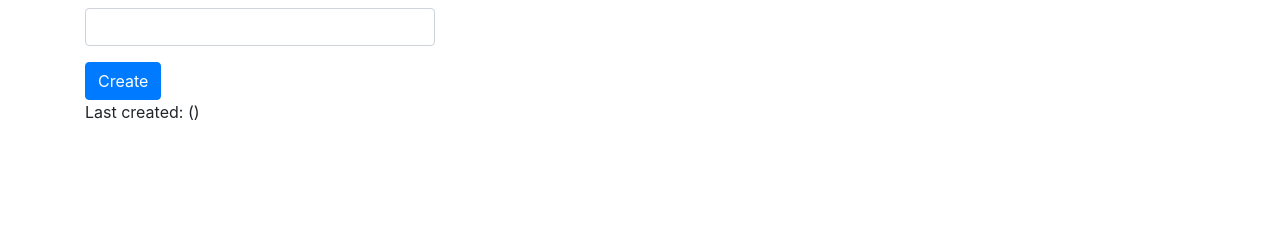
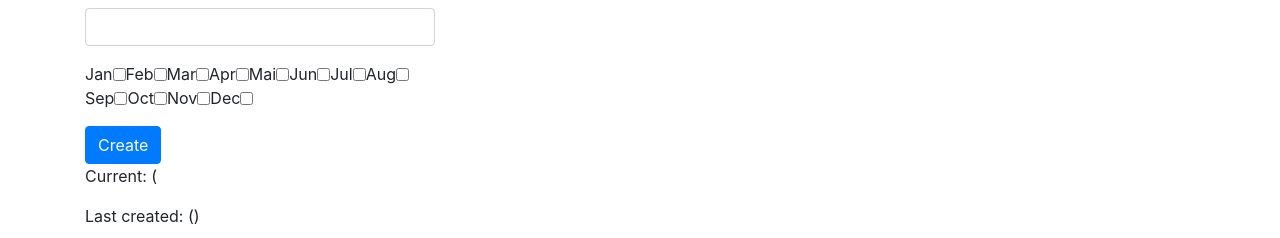
Before and after one commit to atilm/cookbook, a Vue app in the folder vueApp/: page / in a window 1280 px wide. Shown: the part 210-448 px from the top of the page. Built offline with nearby package versions, Linux system fonts and the light colour scheme; no server answers.

Commit message:
added simple month chooser

```diff
--- a/vueApp/src/common/food.js
+++ b/vueApp/src/common/food.js
@@ -3,5 +3,6 @@ export default class Food {
         this.id = null;
         this.name = "";
         this.kcal = null;
+        this.seasonMonths = [];
     }
 }
--- a/vueApp/src/components/AddFoodForm.vue
+++ b/vueApp/src/components/AddFoodForm.vue
@@ -10,8 +10,13 @@
                 <label for="calories">kcal / 100 g</label>
                 <input type="number" class="form-control" id="calories" v-model="currentFood.kcal">
             </div>
+            <div class="form-group">
+                <month-chooser v-model="currentFood.seasonMonths"/>
+            </div>
             <button type="submit" class="btn btn-primary">Create</button>
         </form>
+        <p>Current:  {{currentFood.name}} ({{currentFood.kcal}}  </p>
+        <p v-for="month in currentFood.seasonMonths" :key="month">{{month}}</p>
         <p>Last created: {{lastCreated.name}} ({{lastCreated.kcal}})</p>
     </div>
 </template>
--- /dev/null
+++ b/vueApp/src/components/MonthChooser.vue
@@ -0,0 +1,24 @@
+<template>
+    <form class="form-inline">
+        <div v-for="month in allMonths" :key="month" class="form-group">
+            <label>{{month}}</label><br/>
+            <input type="checkbox" :id="month" :value="month" v-model="value" v-on:change="$emit('input', value)">
+        </div>
+    </form>
+</template>
+
+<script>
+export default {
+    name: "month-chooser",
+    props: ["value"],
+    data() {
+        return {
+            "checkedMonths": [],
+            "allMonths": ["Jan", "Feb", "Mar", "Apr", "Mai", "Jun", "Jul", "Aug", "Sep", "Oct", "Nov", "Dec"]
+        }
+    }
+}
+</script>
+
+<style scoped>
+</style>
--- a/vueApp/src/main.js
+++ b/vueApp/src/main.js
@@ -3,10 +3,12 @@ import App from './App.vue';
 import FoodList from './components/FoodList.vue';
 import AddFoodForm from './components/AddFoodForm.vue';
 import UpdateFoodForm from './components/UpdateFoodForm.vue';
+import MonthChooser from './components/MonthChooser.vue';
 
 Vue.component('food-list', FoodList);
 Vue.component('add-food-form', AddFoodForm);
 Vue.component('update-food-form', UpdateFoodForm);
+Vue.component('month-chooser', MonthChooser);
 
 new Vue({
   el: '#app',
```
